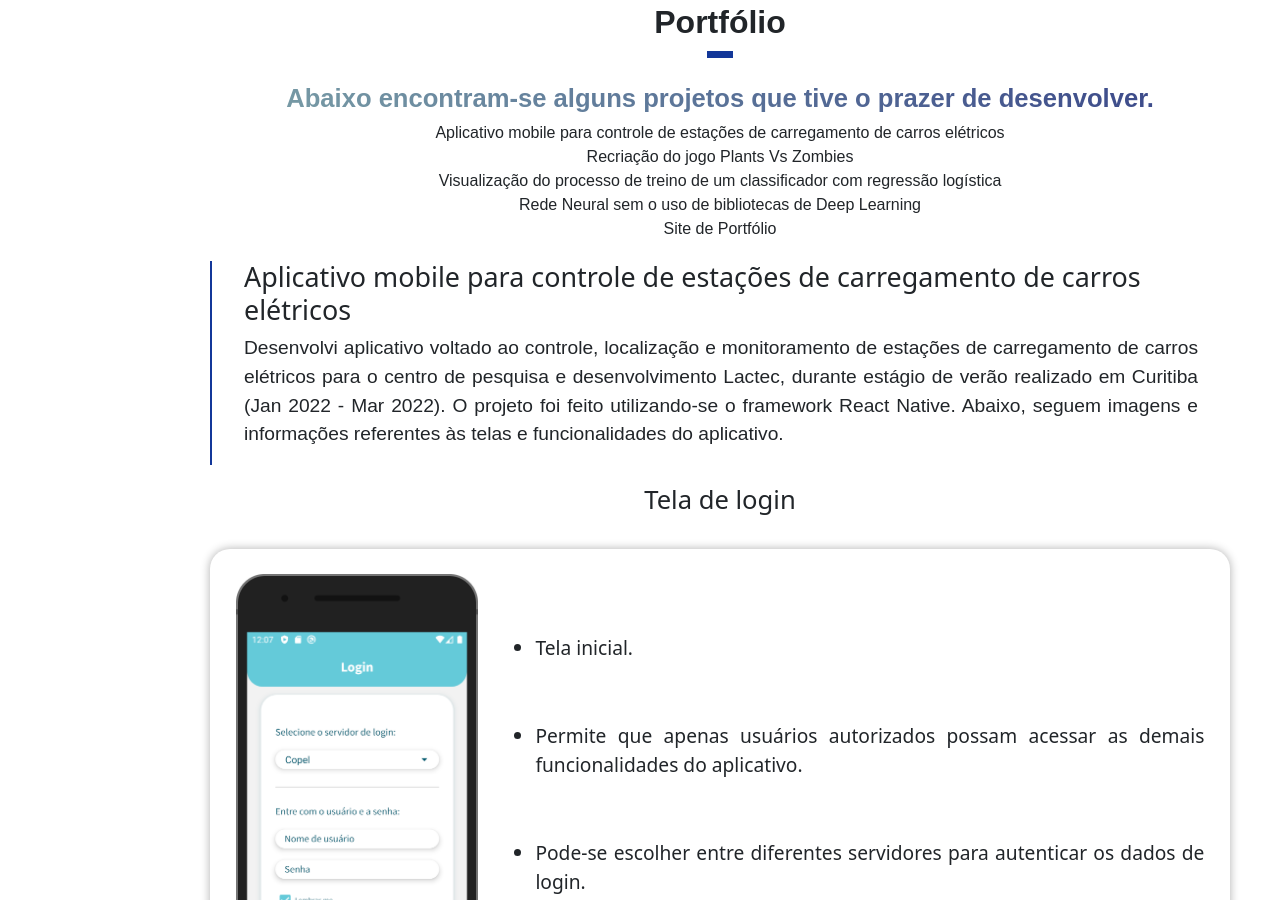
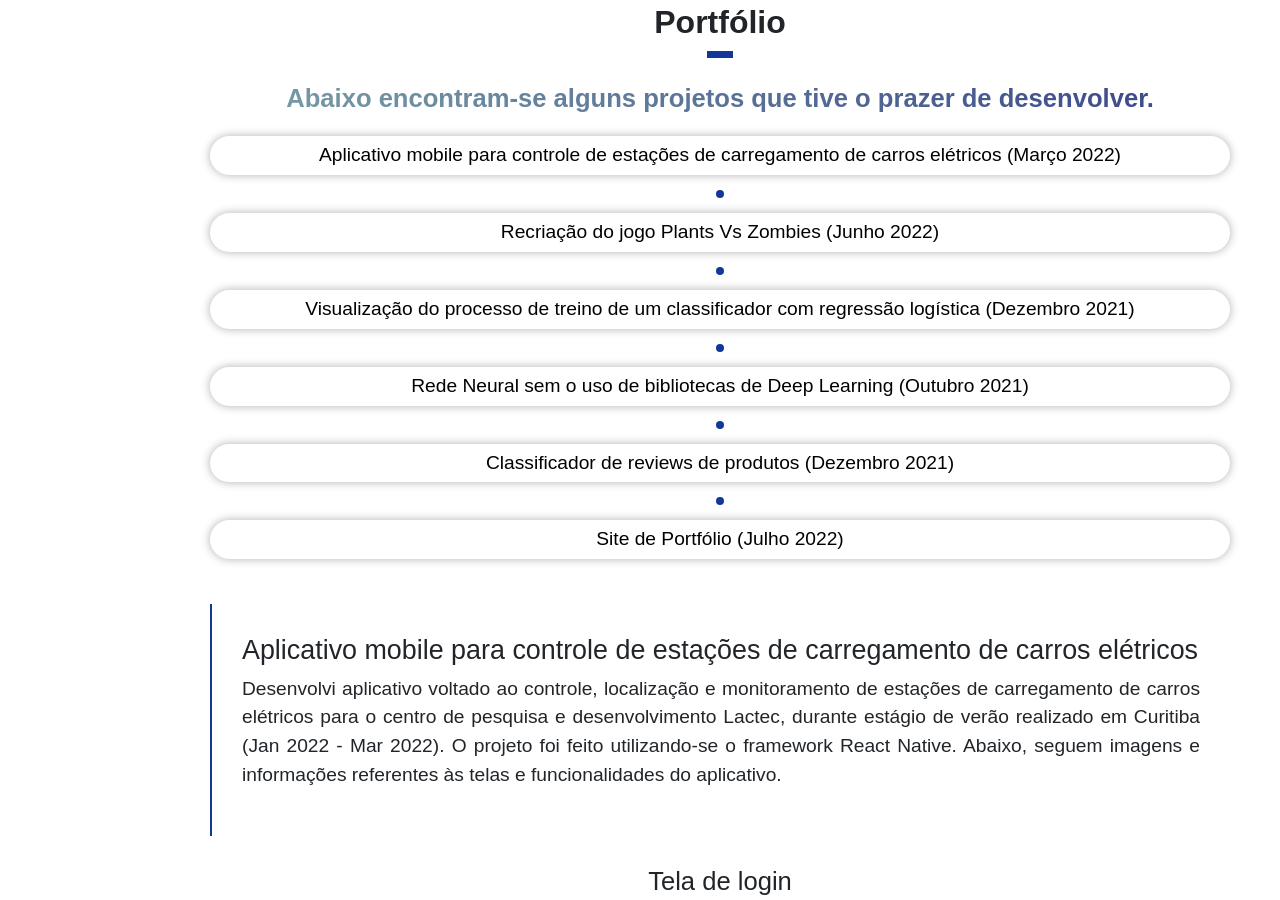
Before and after one commit to Brunoatf/Brunoatf.github.io, a plain HTML site: page index.html in a window 1280 px wide. Shown: the part 1647-2547 px from the top of the page. Drawn offline with nearby package versions, Linux system fonts and the light colour scheme.

Commit message:
updatess

```diff
--- a/css/styles.css
+++ b/css/styles.css
@@ -17,7 +17,7 @@ main {
     align-items: center;
 }
 
-h1, h2, h3, p, a {
+h1, h2, h3, h4, h5, h6, li, p, a {
     font-family: "Poppins", sans-serif;
 }
 
@@ -257,7 +257,7 @@ h5 {
 #offcanvasWithBothOptions {
     width: 75%;
     transition: all 0.4s;
-    opacity: 0.9;
+    opacity: 0.95;
 }
 
 .offcanvas-item {
@@ -510,11 +510,40 @@ label {
     height: auto;
 }
 
+.project-link:hover {
+    background: linear-gradient(45deg, rgb(119, 154, 165), rgb(60, 74, 138));
+}
+
+.project-link:hover {
+    color: rgb(256, 256, 256);
+}
+
 #portfolio-initial-page {
     display: flex;
     flex-grow: 1;
     flex-direction: column;
     justify-content: space-evenly;
+}
+
+.project-link {
+    text-align: center;
+    width: 100%;
+    margin: 20px;
+    padding: 5px;
+    border-radius: 20px;
+    box-shadow: 0px 0px 10px 0.1px rgba(0, 0, 0, 0.315);
+    text-decoration: none;
+    margin: 15px;
+    color:rgb(0, 0, 0);
+    font-size: 1.5vw;
+    text-align: center;
+}
+
+.project-link-divisor {
+    height: 8px;
+    width: 8px;
+    border-radius: 1000px;
+    background-color: rgb(19, 55, 153);
 }
 
 .project-text-div {
@@ -535,8 +564,9 @@ label {
     width: 100%;
     padding-left: 2.5vw;
     padding-right: 2.5vw;
-    margin-top: 20px;
-    margin-bottom: 20px;
+    margin-top: 30px;
+    margin-bottom: 30px;
+    padding: 30px;
 }
 
 .project-article p {
@@ -550,6 +580,10 @@ label {
     }
     .project-article p {
         font-size: 3.5vw;
+    }
+    .project-link {
+        padding: 15px;
+        font-size: 4vw;
     }
 }
 
--- a/index.html
+++ b/index.html
@@ -78,13 +78,18 @@
             <section id = "portfólio" class="section">
                 <h2>Portfólio</h2>
                 <h3>Abaixo encontram-se alguns projetos que tive o prazer de desenvolver.</h3>
-                <a>Aplicativo mobile para controle de estações de carregamento de carros elétricos</a>
-                <a>Recriação do jogo Plants Vs Zombies</a>
-                <a> Visualização do processo de treino de um classificador com regressão logística</a>
-                <a>Rede Neural sem o uso de bibliotecas de Deep Learning</a>
-                <a>Site de Portfólio</a>
-                <div id="portfolio-initial-page">
-                <article class="project-article">
+                <a href="#app-lactec"class="project-link">Aplicativo mobile para controle de estações de carregamento de carros elétricos (Março 2022)</a>
+                <div class="project-link-divisor"></div>
+                <a href="#plantsvszombies" class="project-link">Recriação do jogo Plants Vs Zombies (Junho 2022)</a>
+                <div class="project-link-divisor"></div>
+                <a href="#reg-log" class="project-link">Visualização do processo de treino de um classificador com regressão logística (Dezembro 2021)</a>
+                <div class="project-link-divisor"></div>
+                <a href="#rede-neural" class="project-link">Rede Neural sem o uso de bibliotecas de Deep Learning (Outubro 2021)</a>
+                <div class="project-link-divisor"></div>
+                <a href="#reviews" class="project-link">Classificador de reviews de produtos (Dezembro 2021)</a>
+                <div class="project-link-divisor"></div>
+                <a href="#portfolio-site" class="project-link">Site de Portfólio (Julho 2022)</a>
+                <article class="project-article" id="app-lactec">
                     <h4>Aplicativo mobile para controle de estações de carregamento de carros elétricos</h4>
                     <p>Desenvolvi aplicativo voltado ao controle, localização e monitoramento de estações de
                         carregamento de carros elétricos para o centro de pesquisa e
@@ -157,7 +162,7 @@
                         </ul>
                     </div>
                 </div>
-                <article class="project-article">
+                <article id="plantsvszombies" class="project-article">
                     <h4>Recriação do jogo Plants Vs Zombies</h4>
                     <p>Em dupla com colega, me propus a desenvolver uma versão própria do jogo Plants Vs Zombies - como
                         projeto final da disciplina de Programação Orientada a Objetos, na Unicamp, durante o primeiro
@@ -173,7 +178,7 @@
                 <div class="project-image-container">
                     <img class="project-image" src="imgs/diagramaGeral.png">
                 </div>
-                <article class="project-article">
+                <article id="reg-log" class="project-article">
                     <h4> Visualização do processo de treino de um classificador com regressão logística</h4>
                     <p> Fiz este projeto durante as férias de verão de 2021-2022 com o objetivo de
                         melhor visualizar e entender o funcionamento do processo de treino de um classificador
@@ -189,7 +194,7 @@
                 <div class="project-image-container">
                     <video width="100%" src="videos/logistic2d.mp4" controls autoplay></video>
                 </div>
-                <article class="project-article">
+                <article id="reviews" class="project-article">
                     <h4>Classificador de reviews de compradores do Ebay</h4>
                     <p> Programa que classifica, em tempo real, uma review de um produto em positiva ou negativa. Fiz esse projeto após ter
                         participado de uma sequência de oficinas promovidas pelo grupo Iris Data Science Unicamp, nos temas de Ciência de Dados
@@ -202,7 +207,7 @@
                 <div class="project-image-container">
                     <video width="100%" src="videos/analisador.mp4" controls autoplay></video>
                 </div>
-                <article class="project-article">
+                <article id="rede-neural" class="project-article">
                     <h4>Rede Neural sem o uso de bibliotecas de Deep Learning</h4>
                     <p>
                         Esse projeto é o código final que produzi durante e após ter participado de oficinas do grupo estudantil
@@ -214,11 +219,11 @@
                 <div class="project-image-container">
                     <video width="100%" src="videos/redeneuralanimada.mp4" controls autoplay></video>
                 </div>
-                <article class="project-article">
+                <article id="site-portfolio" class="project-article">
                     <h4>Site de Portfólio</h4>
                     <p> Após ter estudado HTML, CSS e Javascript durante as férias
                         de inverno de 2022, busquei criar o presente portfólio - partindo do 0 - para testar e reforçar meus conhecimentos.
-                        O design utilizado foi uma mistura das minhas ideias com inspirações obtidas na internet. Observação: Assim como nos demais
+                        O design utilizado foi uma mistura das minhas ideias com inspirações obtidas na internet. Assim como nos demais
                         projetos, todo o código é de minha autoria. As inspirações citadas foram apenas visuais.
                     </p>
                 </article>
```
